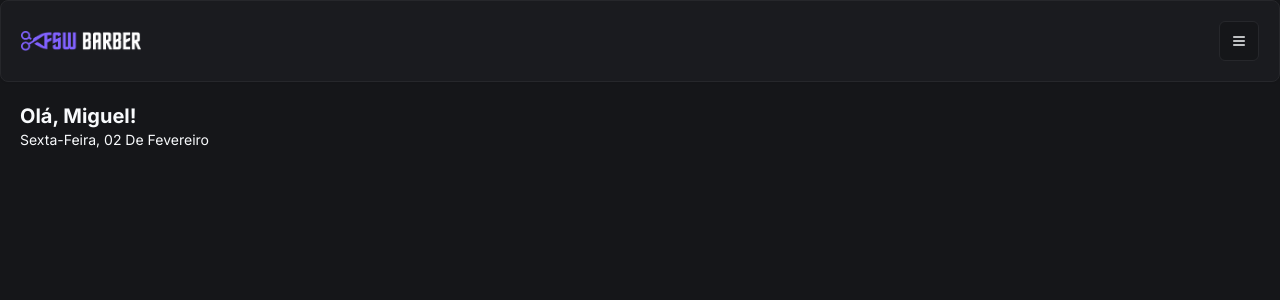
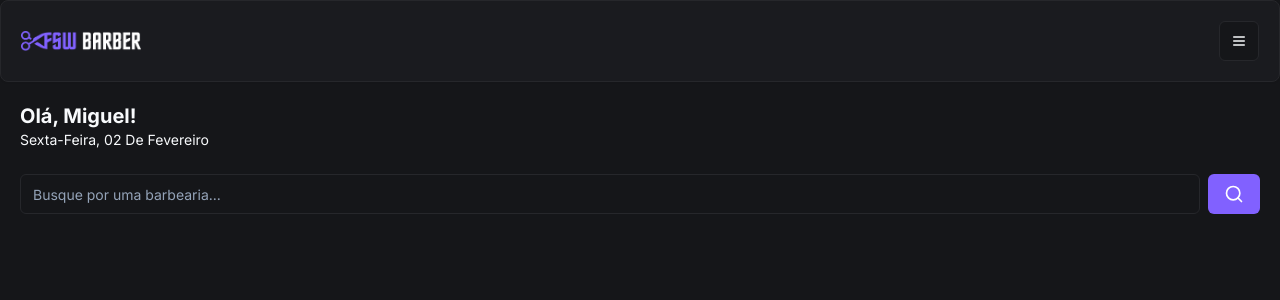
Before and after one commit to deibsoncogo/full-stack-week-3-fsw-barber, a Next.js app: page / in a window 1280 px wide. Shown: the top 300 px of the page. Built offline with nearby package versions, Linux system fonts and the light colour scheme.

Commit message:
🚧 feat: criação visual do component search

```diff
--- /dev/null
+++ b/app/(home)/_components/search.tsx
@@ -0,0 +1,19 @@
+"use client"
+
+import { SearchIcon } from "lucide-react"
+import { Button } from "@/app/_components/ui/button"
+import { Input } from "@/app/_components/ui/input"
+
+function Search() {
+  return (
+    <div className="flex items-center gap-2">
+      <Input placeholder="Busque por uma barbearia..." />
+
+      <Button variant="default">
+        <SearchIcon size={20} />
+      </Button>
+    </div>
+  )
+}
+
+export default Search
--- a/app/(home)/page.tsx
+++ b/app/(home)/page.tsx
@@ -1,6 +1,7 @@
 import { format } from "date-fns"
 import { ptBR } from "date-fns/locale"
 import Header from "../_components/header"
+import Search from "./_components/search"
 
 export default function Home() {
   return (
@@ -14,6 +15,10 @@
           {format(new Date(), "EEEE',' dd 'de' MMMM", { locale: ptBR })}
         </p>
       </div>
+
+      <div className="mt-6 px-5">
+        <Search />
+      </div>
     </div>
   )
 }
--- /dev/null
+++ b/app/_components/ui/input.tsx
@@ -0,0 +1,25 @@
+import * as React from "react"
+
+import { cn } from "@/app/_lib/utils"
+
+export interface InputProps
+  extends React.InputHTMLAttributes<HTMLInputElement> {}
+
+const Input = React.forwardRef<HTMLInputElement, InputProps>(
+  ({ className, type, ...props }, ref) => {
+    return (
+      <input
+        type={type}
+        className={cn(
+          "flex h-10 w-full rounded-md border border-input bg-background px-3 py-2 text-sm ring-offset-background file:border-0 file:bg-transparent file:text-sm file:font-medium placeholder:text-muted-foreground focus-visible:outline-none focus-visible:ring-2 focus-visible:ring-ring focus-visible:ring-offset-2 disabled:cursor-not-allowed disabled:opacity-50",
+          className
+        )}
+        ref={ref}
+        {...props}
+      />
+    )
+  }
+)
+Input.displayName = "Input"
+
+export { Input }
```
